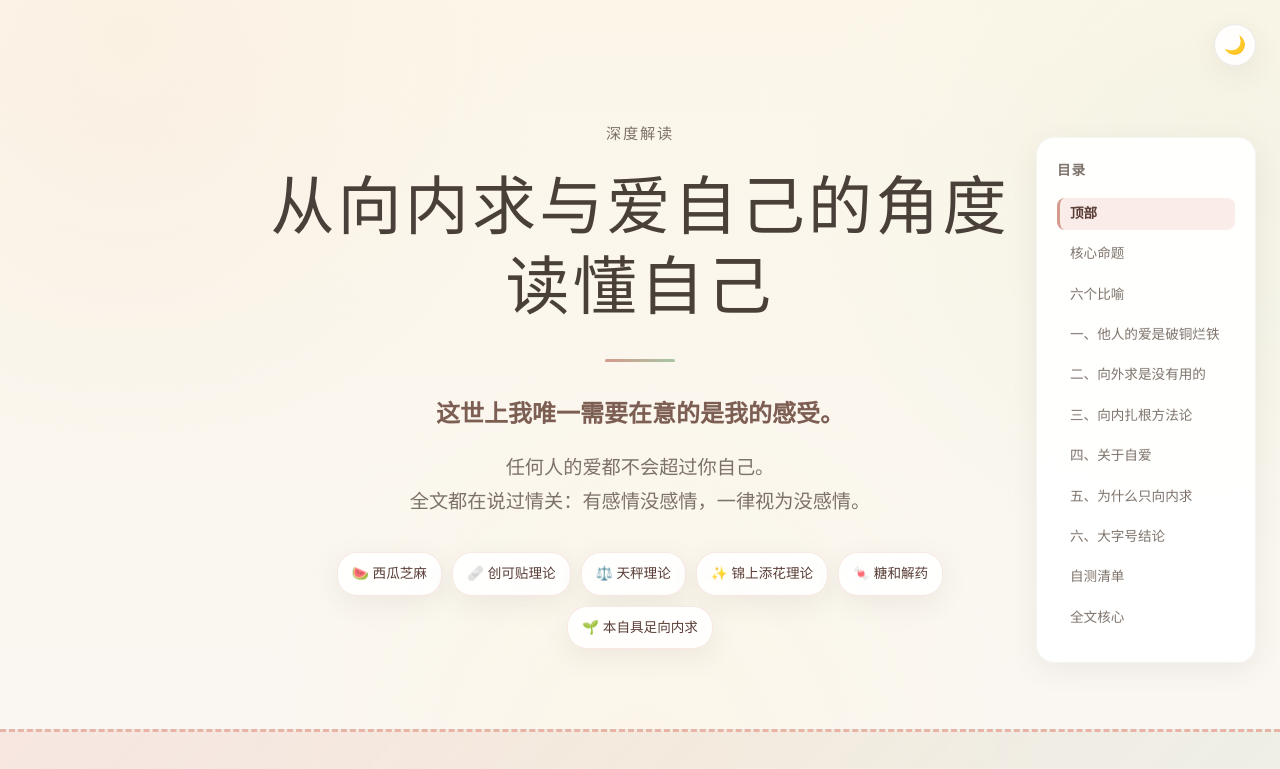
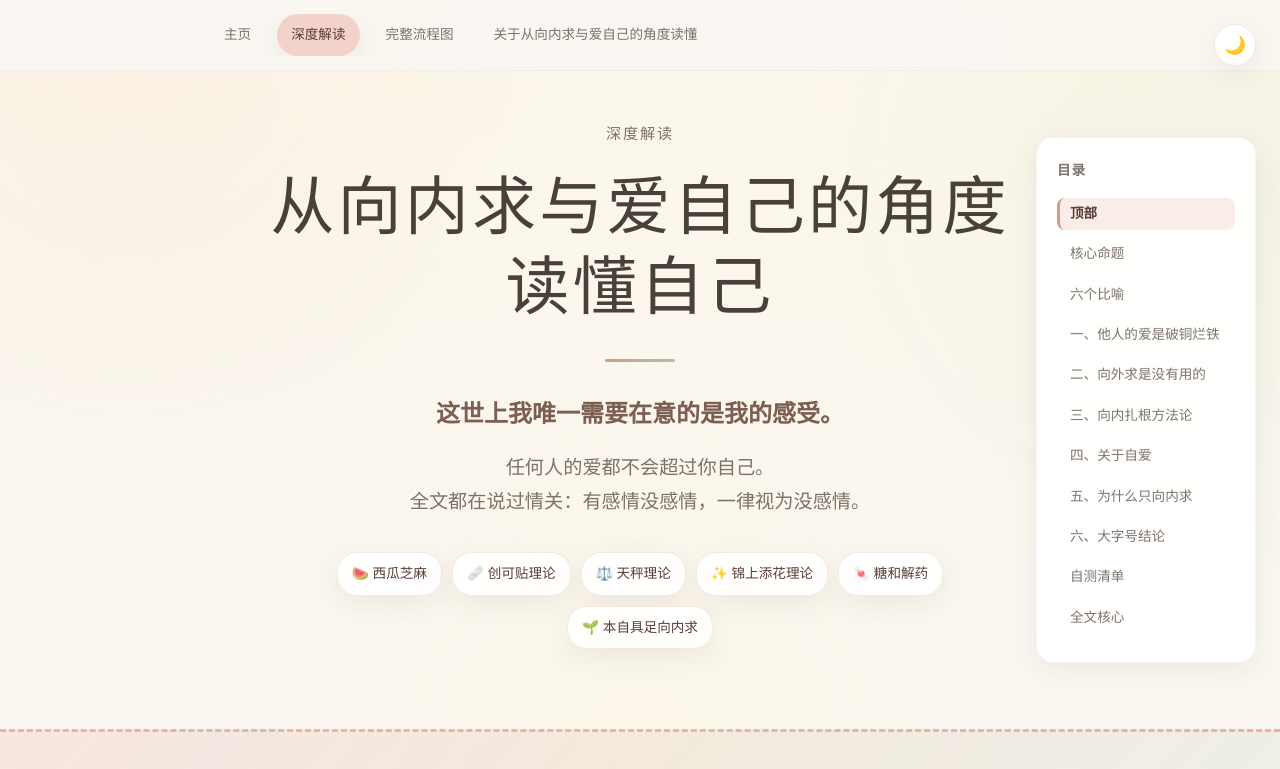
Before and after one commit to coco-color-website/inner-growth, a website: page analysis.html in a window 1280 px wide. Shown: the top 769 px of the page. Drawn offline with Linux system fonts and the light colour scheme.

Commit message:
Add unified top navigation to main pages

```diff
--- a/analysis.html
+++ b/analysis.html
@@ -736,6 +736,16 @@
   </style>
 </head>
 <body>
+  <!-- 顶部导航 -->
+  <nav class="toc">
+    <div class="toc-inner">
+      <a class="toc-link" href="index.html">主页</a>
+      <a class="toc-link active" href="analysis.html">深度解读</a>
+      <a class="toc-link" href="flowchart.html">完整流程图</a>
+      <a class="toc-link" href="analysis.html#top">关于从向内求与爱自己的角度读懂</a>
+    </div>
+  </nav>
+
   <!-- 阅读进度条 -->
   <div class="reading-progress" id="reading-progress"></div>
 
```
Also changed, not shown: index.html (+10 -0 lines), update5.html (+10 -0 lines).
